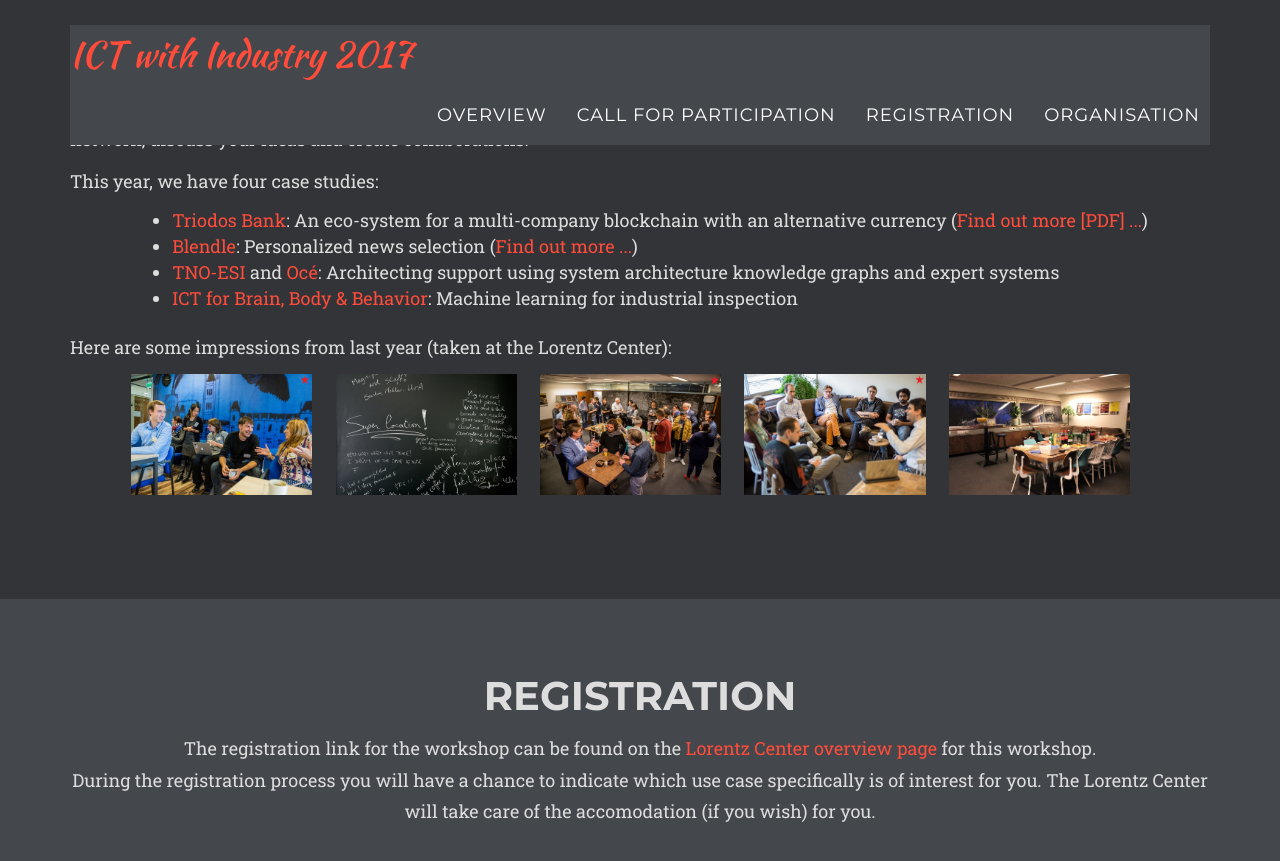
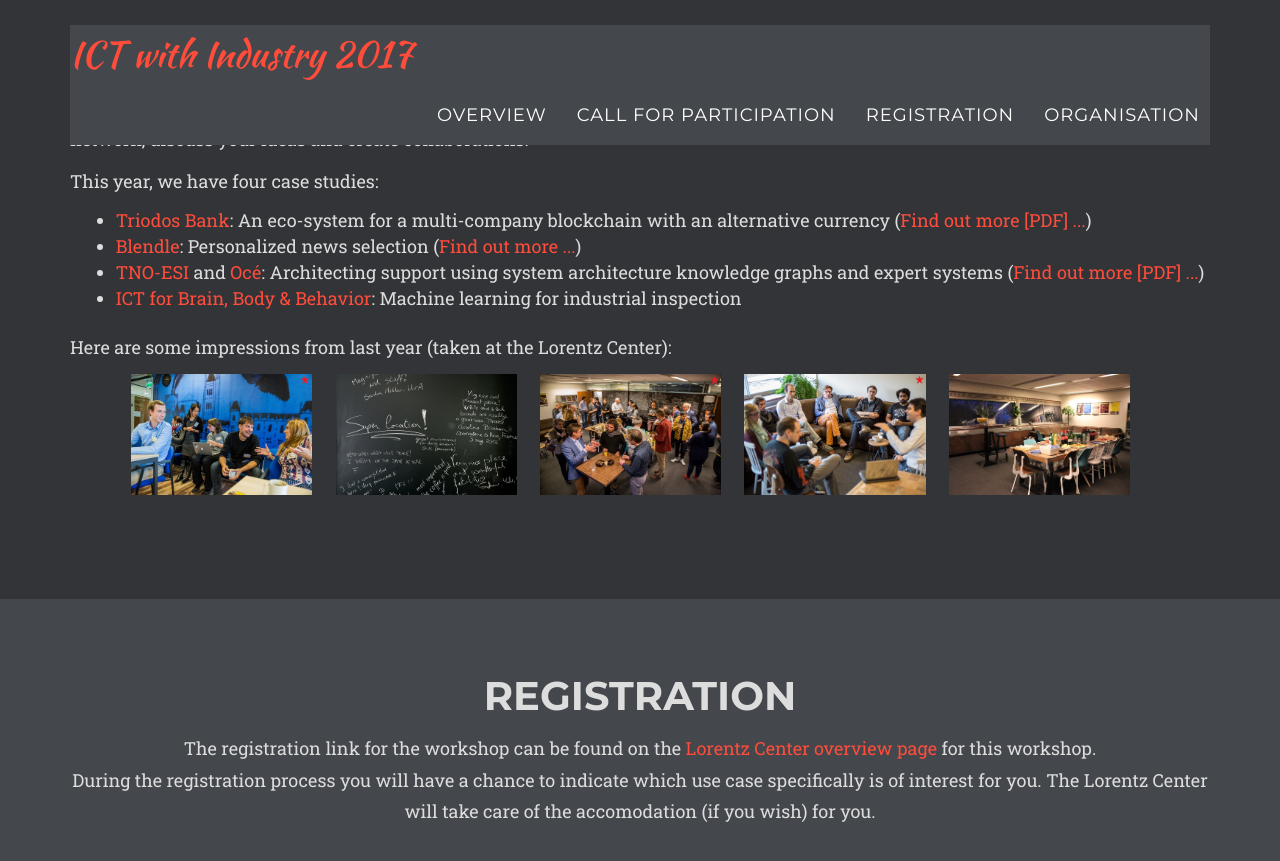
Before and after one commit to chauff/ictWI2017, a Jekyll site: the page built from index.html, in a window 1280 px wide and 900 px high, scrolled down 1637 px. Shown: the top 861 px of the window. Built offline with Jekyll 4.4.1, drawn with Linux system fonts in a browser that asks for light colours; nearby versions of some CDN libraries; some web fonts are replaced; library files that are not in the unit come from our copies; comment, search, counter and statistics services are not loaded.

Commit message:
Update cfpa.html

```diff
--- a/_includes/cfpa.html
+++ b/_includes/cfpa.html
@@ -21,7 +21,7 @@
                                 <ul class="center-left">
                                     <li><a href="https://www.triodos.nl/nl/over-triodos-bank/">Triodos Bank</a>: An eco-system for a multi-company blockchain with an alternative currency (<a href="http://ictwithindustry2017.nl/ICTwI_Triodos.pdf">Find out more [PDF] ...</a>)</li>
                                     <li><a href="https://blendle.com/">Blendle</a>: Personalized news selection (<a href="https://research.blendle.io/collaborations/ict-with-industry-2017/">Find out more ...</a>)</li>
-                                    <li><a href="http://www.esi.nl/">TNO-ESI</a> and <a href="http://oce.com/">Océ</a>: Architecting support using system architecture knowledge graphs and expert systems</li>
+                                    <li><a href="http://www.esi.nl/">TNO-ESI</a> and <a href="http://oce.com/">Océ</a>: Architecting support using system architecture knowledge graphs and expert systems (<a href="http://ictwithindustry2017.nl/ICTwI_TNO_OCE.pdf">Find out more [PDF] ...</a>)</li>
                                     <li><a href="http://www.i3b.org/">ICT for Brain, Body &amp; Behavior</a>: Machine learning for industrial inspection</li>
                                 </ul>
                             </p>
```
